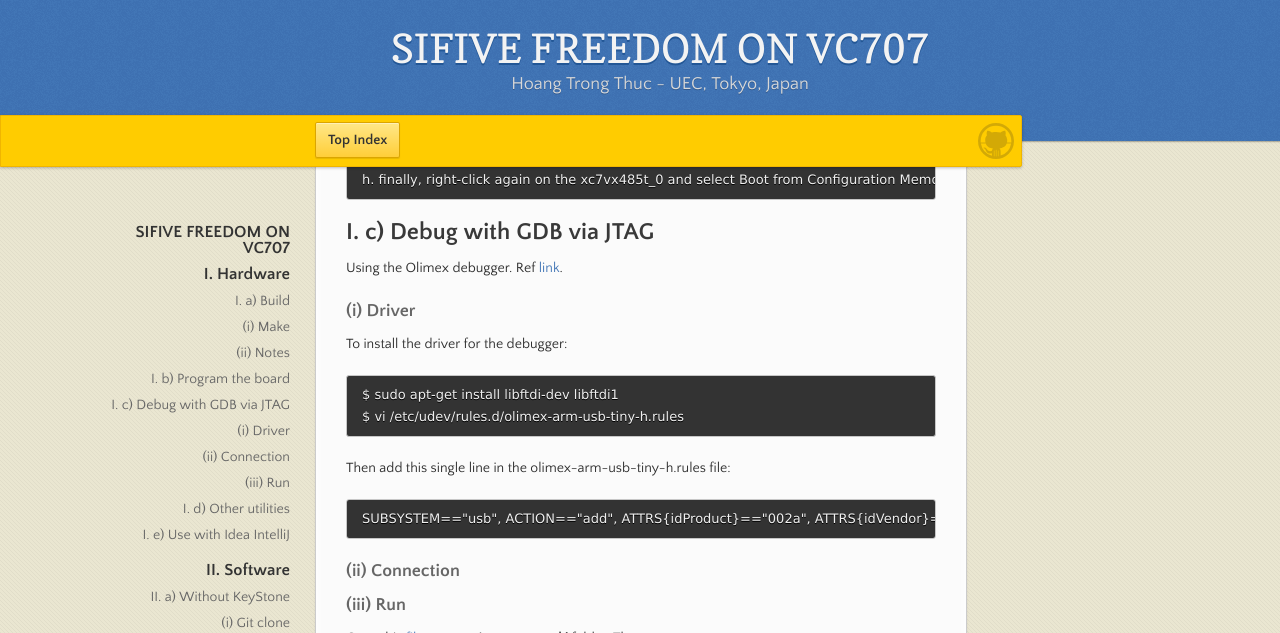
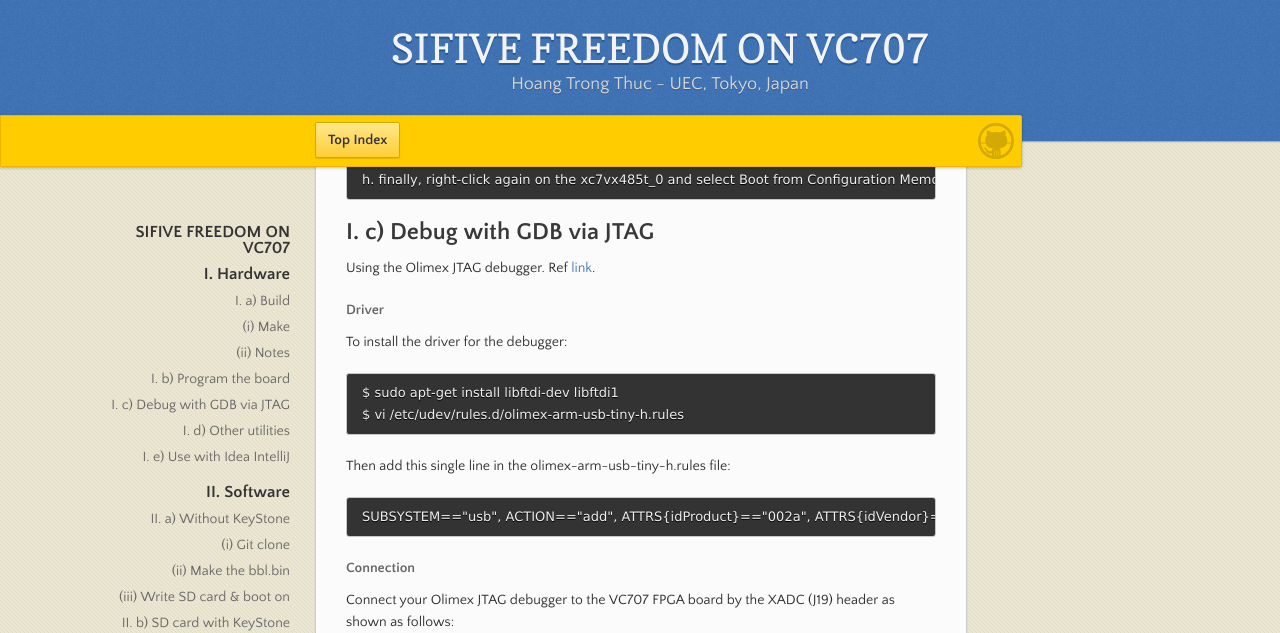
Before and after one commit to lapnd/httdes.github.io, a Jekyll site: the page built from vc707.md, in a window 1280 px wide and 1400 px high, scrolled down 3094 px. Shown: the top 633 px of the window. Built offline with Jekyll 4.4.1, drawn with Linux system fonts in a browser that asks for light colours; our own code applies the rules of GitHub Pages for plain Markdown files; grey boxes are pictures that could not be loaded.

Commit message:
Update vc707.md

```diff
--- a/vc707.md
+++ b/vc707.md
@@ -135,9 +135,9 @@ Vivado flash programming:
 
 ## I. c) Debug with GDB via JTAG
 
-Using the Olimex debugger. Ref [link](https://www.olimex.com/Products/ARM/JTAG/ARM-USB-TINY-H/).
+Using the Olimex JTAG debugger. Ref [link](https://www.olimex.com/Products/ARM/JTAG/ARM-USB-TINY-H/).
 
-### (i) Driver
+#### Driver
 
 To install the driver for the debugger:
 
@@ -148,11 +148,15 @@ Then add this single line in the olimex-arm-usb-tiny-h.rules file:
 
 	SUBSYSTEM=="usb", ACTION=="add", ATTRS{idProduct}=="002a", ATTRS{idVendor}=="15ba", MODE="664", GROUP="plugdev"
 
-### (ii) Connection
+#### Connection
 
+Connect your Olimex JTAG debugger to the VC707 FPGA board by the XADC (J19) header as shown as follows:
 
+![Branching](./jtag20pin.png)
 
-### (iii) Run
+![Branching](./vc707-jtag.png)
+
+#### Run
 
 Copy this [file](./openocd.cfg) to your **riscv-openocd/** folder. Then:
 
```
